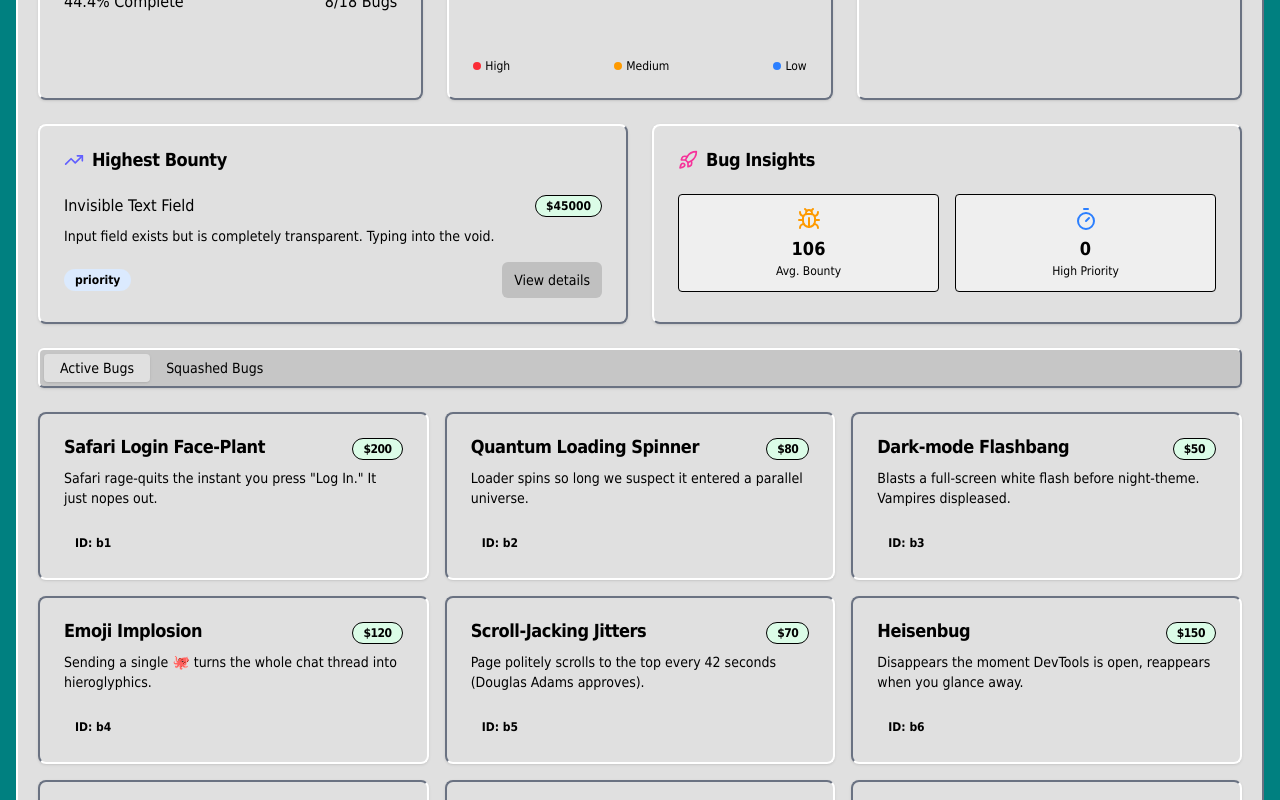
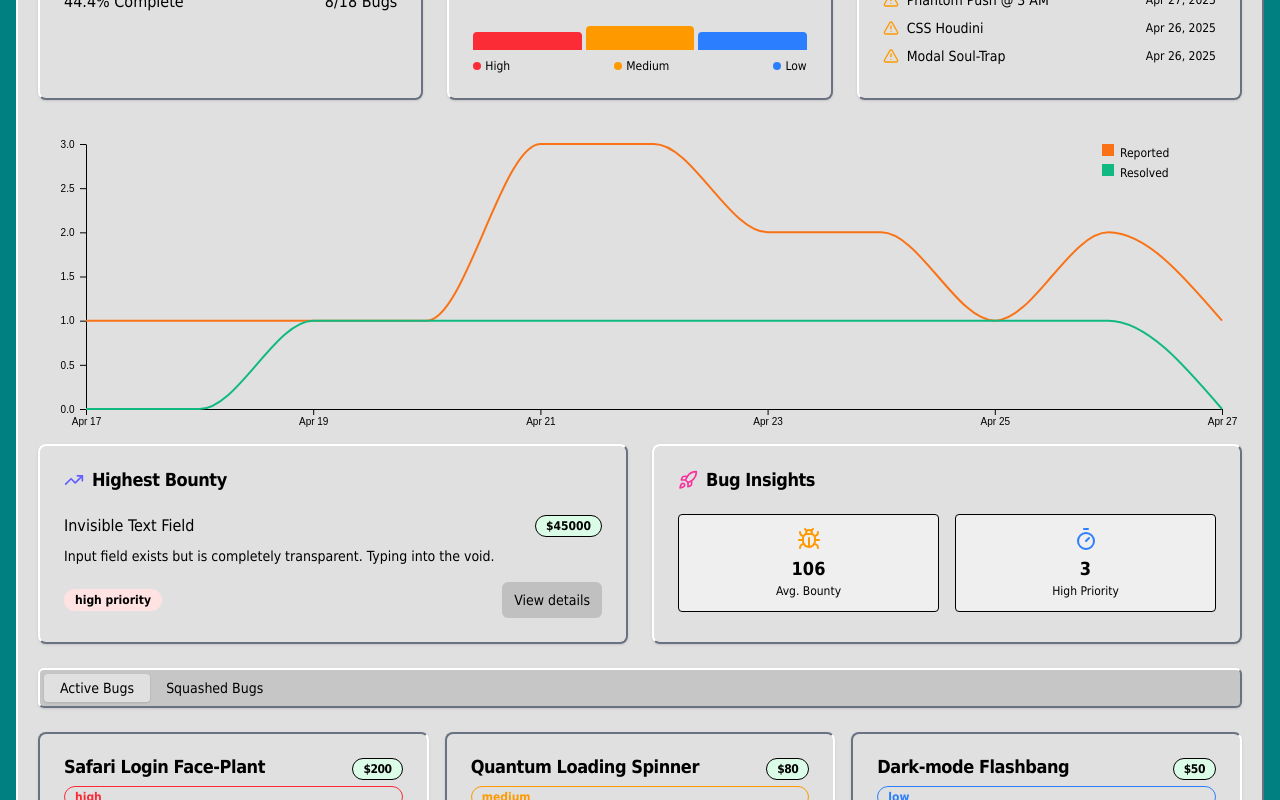
Before and after one commit to Typefacers/bug, a React (Vite) app: page /dashboard in a window 1280 px wide. Shown: the part 460-1260 px from the top of the page. Built offline with nearby package versions, Linux system fonts and the light colour scheme.

Commit message:
Add BugTrendsChart component for visualizing bug report trends; integrate D3.js for interactive line chart, update mock data with createdAt and priority fields, and enhance Dashboard with new chart display.

```diff
--- a/package.json
+++ b/package.json
@@ -18,6 +18,7 @@
     "@tailwindcss/vite": "^4.1.4",
     "class-variance-authority": "^0.7.1",
     "clsx": "^1.2.1",
+    "d3": "^7.9.0",
     "framer-motion": "^10.16.4",
     "lucide-react": "^0.503.0",
     "react": "^18.2.0",
@@ -30,6 +31,7 @@
     "zustand": "^4.5.0"
   },
   "devDependencies": {
+    "@types/d3": "^7.4.3",
     "@types/react": "^18.2.45",
     "@types/react-dom": "^18.2.17",
     "@vitejs/plugin-react": "^4.2.1",
--- /dev/null
+++ b/src/components/BugTrendsChart.tsx
@@ -0,0 +1,187 @@
+import { useEffect, useRef } from "react";
+import * as d3 from "d3";
+import { Bug } from "../types/bug";
+
+/**
+ * Interactive line chart that tracks how many bugs were reported
+ * and resolved on each calendar day.
+ *
+ * • Resizes automatically with its container (ResizeObserver).
+ * • Displays a friendly "No data" placeholder if nothing to plot.
+ */
+const BugTrendsChart = ({ bugs }: { bugs: Bug[] }) => {
+  const svgRef = useRef<SVGSVGElement | null>(null);
+  const resizeObserver = useRef<ResizeObserver | null>(null);
+
+  /** Main render routine -------------------------------------------------- */
+  const renderChart = () => {
+    const svg = d3.select(svgRef.current);
+    svg.selectAll("*").remove(); // wipe previous
+
+    const parent = svgRef.current?.parentElement;
+    if (!parent) return;
+
+    // ----- Dimensions (responsive) ---------------------------------------
+    const containerWidth = parent.clientWidth || 640;
+    const margin = { top: 20, right: 20, bottom: 35, left: 48 };
+    const innerWidth = containerWidth - margin.left - margin.right;
+    const innerHeight = 320 - margin.top - margin.bottom;
+
+    svg
+      .attr("width", containerWidth)
+      .attr("height", innerHeight + margin.top + margin.bottom)
+      .attr(
+        "viewBox",
+        `0 0 ${containerWidth} ${innerHeight + margin.top + margin.bottom}`,
+      )
+      .attr("preserveAspectRatio", "xMidYMid meet");
+
+    const g = svg
+      .append("g")
+      .attr("transform", `translate(${margin.left},${margin.top})`);
+
+    // ----- Data wrangling -------------------------------------------------
+    const floor = d3.timeDay.floor;
+
+    const created = d3.rollup(
+      bugs.filter((b) => b.createdAt),
+      (v: Bug[]) => v.length,
+      (b: Bug) => floor(new Date(b.createdAt!)),
+    );
+
+    const resolved = d3.rollup(
+      bugs.filter((b) => b.resolvedAt),
+      (v: Bug[]) => v.length,
+      (b: Bug) => floor(new Date(b.resolvedAt!)),
+    );
+
+    const allDays = Array.from(
+      new Set([...created.keys(), ...resolved.keys()]),
+    ).sort((a, b) => a.getTime() - b.getTime());
+
+    if (allDays.length === 0) {
+      g.append("text")
+        .attr("x", innerWidth / 2)
+        .attr("y", innerHeight / 2)
+        .attr("text-anchor", "middle")
+        .attr("font-size", 16)
+        .attr("fill", "#6b7280") // gray-500
+        .text("No data to display");
+      return;
+    }
+
+    interface DataPoint {
+      date: Date;
+      created: number;
+      resolved: number;
+    }
+
+    const series = allDays.map((d) => ({
+      date: d,
+      created: created.get(d) ?? 0,
+      resolved: resolved.get(d) ?? 0,
+    }));
+
+    // ----- Scales ---------------------------------------------------------
+    const x = d3.scaleTime().domain(d3.extent(allDays) as [Date, Date]).range([0, innerWidth]);
+
+    const y = d3
+      .scaleLinear()
+      .domain([
+        0,
+        d3.max(series, (d: DataPoint) => Math.max(d.created, d.resolved)) || 1,
+      ])
+      .nice()
+      .range([innerHeight, 0]);
+
+    // ----- Axes -----------------------------------------------------------
+    g.append("g")
+      .attr("transform", `translate(0,${innerHeight})`)
+      .call(
+        d3
+          .axisBottom(x)
+          .ticks(6)
+          .tickSizeOuter(0)
+          .tickFormat(d3.timeFormat("%b %d") as any),
+      );
+
+    g.append("g")
+      .call(d3.axisLeft(y).ticks(5).tickSizeOuter(0))
+      .call((selection: d3.Selection<SVGGElement, unknown, null, undefined>) =>
+        selection.selectAll("text").attr("dx", "-0.25em"),
+      );
+
+    // ----- Line generators ------------------------------------------------
+    const lineCreated = d3
+      .line<DataPoint>()
+      .x((d: DataPoint) => x(d.date) as number)
+      .y((d: DataPoint) => y(d.created))
+      .curve(d3.curveMonotoneX);
+
+    const lineResolved = d3
+      .line<DataPoint>()
+      .x((d: DataPoint) => x(d.date) as number)
+      .y((d: DataPoint) => y(d.resolved))
+      .curve(d3.curveMonotoneX);
+
+    // ----- Draw lines -----------------------------------------------------
+    g.append("path")
+      .datum(series)
+      .attr("fill", "none")
+      .attr("stroke", "#f97316") // orange-500
+      .attr("stroke-width", 2)
+      .attr("d", lineCreated);
+
+    g.append("path")
+      .datum(series)
+      .attr("fill", "none")
+      .attr("stroke", "#10b981") // emerald-500
+      .attr("stroke-width", 2)
+      .attr("d", lineResolved);
+
+    // ----- Legend ---------------------------------------------------------
+    const legend = g.append("g").attr("transform", `translate(${innerWidth - 120},0)`);
+
+    legend.append("rect").attr("width", 12).attr("height", 12).attr("fill", "#f97316");
+    legend
+      .append("text")
+      .attr("x", 18)
+      .attr("y", 10)
+      .attr("alignment-baseline", "middle")
+      .attr("font-size", 12)
+      .text("Reported");
+
+    legend.append("rect").attr("y", 20).attr("width", 12).attr("height", 12).attr("fill", "#10b981");
+    legend
+      .append("text")
+      .attr("x", 18)
+      .attr("y", 30)
+      .attr("alignment-baseline", "middle")
+      .attr("font-size", 12)
+      .text("Resolved");
+  };
+
+  /** Setup & teardown ----------------------------------------------------- */
+  useEffect(() => {
+    // Initial render
+    renderChart();
+
+    // Observe container resize
+    const parent = svgRef.current?.parentElement;
+    if (parent && !resizeObserver.current) {
+      resizeObserver.current = new ResizeObserver(() => renderChart());
+      resizeObserver.current.observe(parent);
+    }
+
+    return () => {
+      if (resizeObserver.current && parent) {
+        resizeObserver.current.unobserve(parent);
+      }
+    };
+    // eslint-disable-next-line react-hooks/exhaustive-deps
+  }, [bugs]); // re-render when data changes
+
+  return <svg ref={svgRef} className="w-full h-80 select-none" />;
+};
+
+export default BugTrendsChart;
--- a/src/mock/bugs.ts
+++ b/src/mock/bugs.ts
@@ -1,4 +1,11 @@
 import { Bug } from "../types/bug";
+
+// Helper to create dates in the past (days ago)
+const daysAgo = (days: number): string => {
+	const date = new Date();
+	date.setDate(date.getDate() - days);
+	return date.toISOString();
+};
 
 export const bugs: Bug[] = [
 	{
@@ -7,6 +14,8 @@ export const bugs: Bug[] = [
 		description: 'Safari rage-quits the instant you press "Log In."  It just nopes out.',
 		bounty: 200,
 		active: true,
+		createdAt: daysAgo(6),
+		priority: "high",
 	},
 	{
 		id: "b2",
@@ -14,6 +23,8 @@ export const bugs: Bug[] = [
 		description: "Loader spins so long we suspect it entered a parallel universe.",
 		bounty: 80,
 		active: true,
+		createdAt: daysAgo(6),
+		priority: "medium",
 	},
 	{
 		id: "b3",
@@ -21,6 +32,8 @@ export const bugs: Bug[] = [
 		description: "Blasts a full-screen white flash before night-theme.  Vampires displeased.",
 		bounty: 50,
 		active: true,
+		createdAt: daysAgo(5),
+		priority: "low",
 	},
 	{
 		id: "b4",
@@ -28,6 +41,8 @@ export const bugs: Bug[] = [
 		description: "Sending a single 🐙 turns the whole chat thread into hieroglyphics.",
 		bounty: 120,
 		active: true,
+		createdAt: daysAgo(5),
+		priority: "medium",
 	},
 	{
 		id: "b5",
@@ -35,6 +50,8 @@ export const bugs: Bug[] = [
 		description: "Page politely scrolls to the top every 42 seconds (Douglas Adams approves).",
 		bounty: 70,
 		active: true,
+		createdAt: daysAgo(4),
+		priority: "low",
 	},
 	{
 		id: "b6",
@@ -42,6 +59,8 @@ export const bugs: Bug[] = [
 		description: "Disappears the moment DevTools is open, reappears when you glance away.",
 		bounty: 150,
 		active: true,
+		createdAt: daysAgo(3),
+		priority: "high",
 	},
 	{
 		id: "b7",
@@ -49,6 +68,8 @@ export const bugs: Bug[] = [
 		description: "Old avatar refuses to leave—cache is just vibing.",
 		bounty: 60,
 		active: true,
+		createdAt: daysAgo(2),
+		priority: "low",
 	},
 	{
 		id: "b8",
@@ -56,6 +77,8 @@ export const bugs: Bug[] = [
 		description: "Button makes a great escape by floating off-screen on hover.",
 		bounty: 90,
 		active: true,
+		createdAt: daysAgo(1),
+		priority: "medium",
 	},
 	{
 		id: "b9",
@@ -63,6 +86,8 @@ export const bugs: Bug[] = [
 		description: "Modal opens, close button missing… gamers call it a soft-lock.",
 		bounty: 110,
 		active: true,
+		createdAt: daysAgo(1),
+		priority: "medium",
 	},
 	{
 		id: "b10",
@@ -70,6 +95,8 @@ export const bugs: Bug[] = [
 		description: 'Users receive a push saying "…" at 3 AM.  Spooky season, every season.',
 		bounty: 130,
 		active: true,
+		createdAt: daysAgo(0),
+		priority: "high",
 	},
 	// Squashed bugs
 	{
@@ -78,6 +105,9 @@ export const bugs: Bug[] = [
 		description: "Input field exists but is completely transparent. Typing into the void.",
 		bounty: 45000,
 		active: false,
+		createdAt: daysAgo(10),
+		resolvedAt: daysAgo(8),
+		priority: "high",
 	},
 	{
 		id: "b12",
@@ -85,6 +115,9 @@ export const bugs: Bug[] = [
 		description: 'Form keeps changing "email" to "sacrifice" before submission.',
 		bounty: 28000,
 		active: false,
+		createdAt: daysAgo(9),
+		resolvedAt: daysAgo(7),
+		priority: "medium",
 	},
 	{
 		id: "b13",
@@ -92,6 +125,9 @@ export const bugs: Bug[] = [
 		description: "Navbar floats up and out of the viewport when hovered.",
 		bounty: 15000,
 		active: false,
+		createdAt: daysAgo(8),
+		resolvedAt: daysAgo(6),
+		priority: "low",
 	},
 	{
 		id: "b14",
@@ -99,6 +135,9 @@ export const bugs: Bug[] = [
 		description: "App deletes all browser cookies, including those from other sites.",
 		bounty: 8000,
 		active: false,
+		createdAt: daysAgo(7),
+		resolvedAt: daysAgo(5),
+		priority: "high",
 	},
 	{
 		id: "b15",
@@ -106,6 +145,9 @@ export const bugs: Bug[] = [
 		description: 'CPU usage spikes to 100% when user clicks "Save" button.',
 		bounty: 6580,
 		active: false,
+		createdAt: daysAgo(6),
+		resolvedAt: daysAgo(4),
+		priority: "medium",
 	},
 	{
 		id: "b16",
@@ -113,6 +155,9 @@ export const bugs: Bug[] = [
 		description: "Site autoplays heavy metal music at 3x volume, cannot be muted.",
 		bounty: 1800,
 		active: false,
+		createdAt: daysAgo(5),
+		resolvedAt: daysAgo(3),
+		priority: "high",
 	},
 	{
 		id: "b17",
@@ -120,6 +165,9 @@ export const bugs: Bug[] = [
 		description: "Password field reveals password in giant font across entire screen.",
 		bounty: 500,
 		active: false,
+		createdAt: daysAgo(4),
+		resolvedAt: daysAgo(2),
+		priority: "medium",
 	},
 	{
 		id: "b18",
@@ -127,5 +175,8 @@ export const bugs: Bug[] = [
 		description: "Scrolling down makes the page go up, and vice versa.",
 		bounty: 230,
 		active: false,
+		createdAt: daysAgo(3),
+		resolvedAt: daysAgo(1),
+		priority: "low",
 	},
 ];
--- a/src/routes/Dashboard.tsx
+++ b/src/routes/Dashboard.tsx
@@ -27,6 +27,7 @@ import {
 } from "lucide-react";
 import { motion } from "framer-motion";
 import { useEffect, useState } from "react";
+import BugTrendsChart from "../components/BugTrendsChart";
 
 // Helper function to calculate total bounty
 const calculateTotalBounty = (bugs: Bug[]): number =>
@@ -320,6 +321,8 @@ export default function Dashboard() {
         </Card>
       </div>
 
+      <BugTrendsChart bugs={bugs} />
+
       {/* Top row stats */}
       <div className="grid gap-6 md:grid-cols-2 mb-6">
         <motion.div
```
Also changed, not shown: 1 other file (tests, documents, lock files or other folders).
